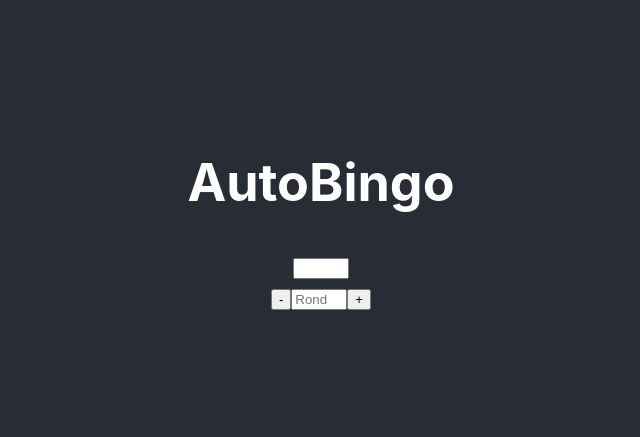
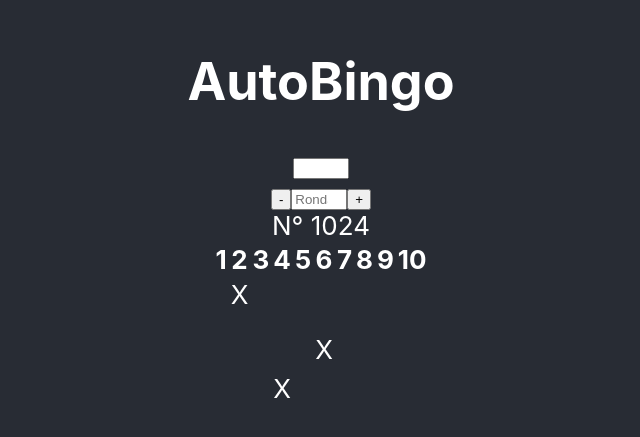
Before and after one commit to JIVitian/React-Auto-Bingo, a React (Create React App) app: page / in a window 1280 px wide. Shown: the part 187-624 px from the top of the page, without its empty margins (319-959 px from the left). Built offline with nearby package versions, Linux system fonts and the light colour scheme.

Commit message:
Bingo component prototiped

```diff
--- a/src/components/AutoBingo.js
+++ b/src/components/AutoBingo.js
@@ -1,15 +1,31 @@
 import React, { useState } from "react";
 import BallInput from "./BallInput";
+import Bingo from "./Bingo";
 import RoundCounter from "./RoundCounter";
 
 const AutoBingo = () => {
   const [round, setRound] = useState("");
   const [ball, setBall] = useState("");
+  const idBingo = 1024;
+  const numbers = [1, 2, 3, 4, 5, 6, 7, 8, 9, 10];
+  const grid = [
+    [0, 1, 0, 0, 0, 0, 0, 0, 0, 0],
+    [0, 0, 0, 0, 0, 0, 0, 0, 0, 0],
+    [0, 0, 0, 0, 0, 0, 0, 0, 0, 0],
+    [0, 0, 0, 0, 0, 0, 0, 0, 0, 0],
+    [0, 0, 0, 0, 0, 0, 0, 0, 0, 0],
+    [0, 0, 0, 0, 0, 0, 0, 0, 0, 0],
+    [0, 0, 0, 0, 0, 1, 0, 0, 0, 0],
+    [0, 0, 0, 0, 0, 0, 0, 0, 0, 0],
+    [0, 0, 0, 1, 0, 0, 0, 0, 0, 0],
+    [0, 0, 0, 0, 0, 0, 0, 0, 0, 0],
+  ];
 
   return (
     <section>
       <BallInput setBall={setBall} />
       <RoundCounter round={round} setRound={setRound} />
+      <Bingo idBingo={idBingo} numbers={numbers} grid={grid} />
     </section>
   );
 };
--- a/src/components/BallInput.js
+++ b/src/components/BallInput.js
@@ -5,12 +5,10 @@ const BallInput = ({ setBall }) => {
     const key = event.key;
     const value = event.target.value;
 
-    if (key === "Enter") {
-      if (value >= 1 && value <= 90) {
-        setBall(value);
-        // Reset the input
-        event.target.value = "";
-      }
+    if (key === "Enter" && value >= 1 && value <= 90) {
+      setBall(value);
+      // Reset the input
+      event.target.value = "";
     }
 
     if (
@@ -19,7 +17,7 @@ const BallInput = ({ setBall }) => {
       value + key < 1 ||
       value + key > 90
     ) {
-      // the new digit is ignored
+      // The new digit is ignored
       event.preventDefault();
     }
   };
--- /dev/null
+++ b/src/components/Bingo.js
@@ -0,0 +1,25 @@
+const Bingo = ({ idBingo, numbers, grid }) => {
+  return (
+    <table id={idBingo}>
+      <caption>N° {idBingo}</caption>
+      <thead>
+        <tr>
+          {numbers.map((number) => (
+            <th>{number}</th>
+          ))}
+        </tr>
+      </thead>
+      <tbody>
+        {grid.map((row) => (
+          <tr>
+            {row.map((cell) => (
+              <td>{cell ? "X" : ""}</td>
+            ))}
+          </tr>
+        ))}
+      </tbody>
+    </table>
+  );
+};
+
+export default Bingo;
```
